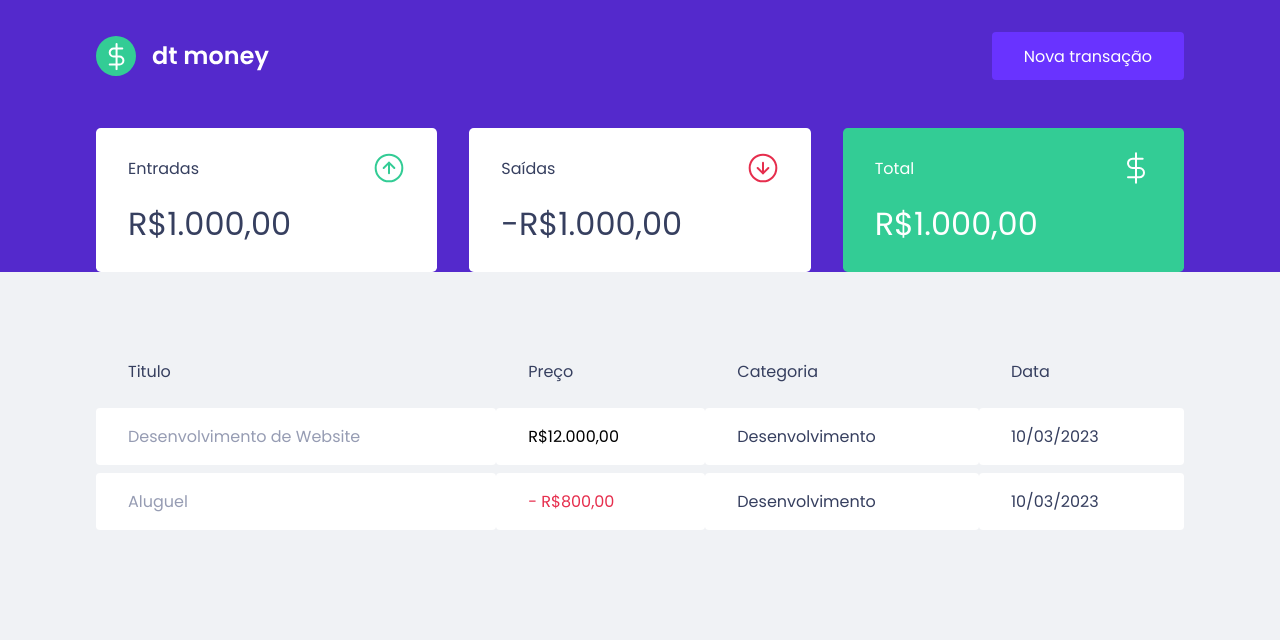
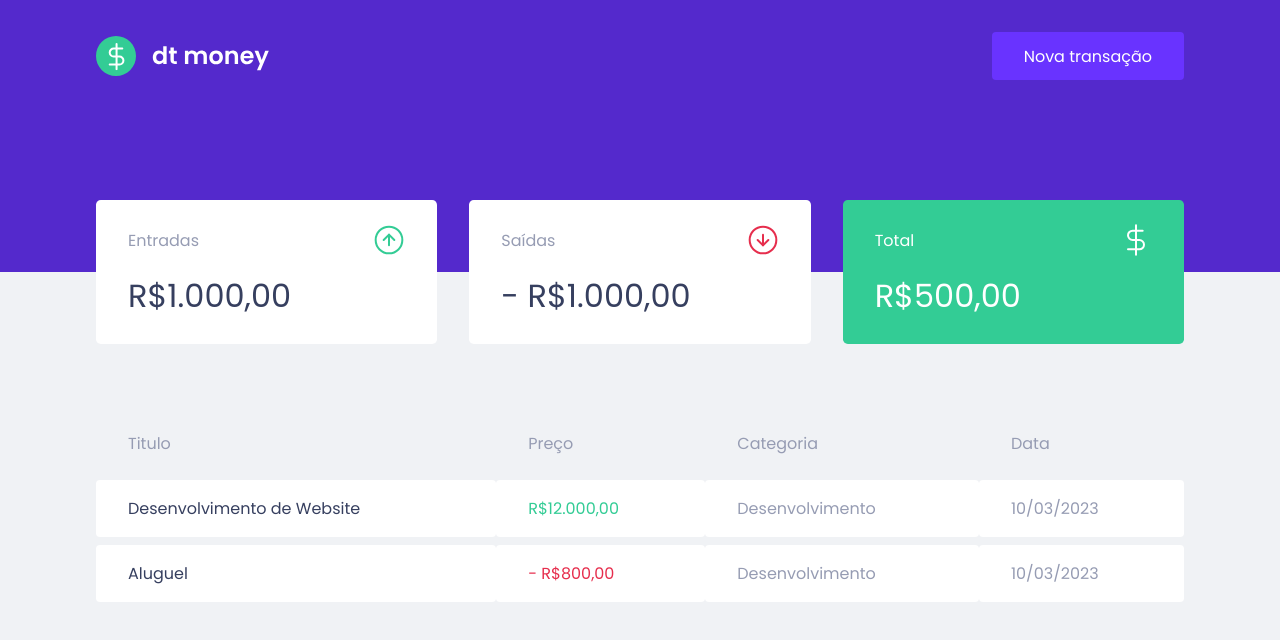
Before and after one commit to LuisNettoo/dtmoney-reactjs, a React (Create React App) app: page / in a window 1280 px wide. Shown: the top 640 px of the page. Built offline with nearby package versions, Linux system fonts and the light colour scheme.

Commit message:
Styles Modify

```diff
--- a/src/components/Summary/index.tsx
+++ b/src/components/Summary/index.tsx
@@ -18,14 +18,14 @@ export const Summary = () => {
           <p>Saídas</p>
           <img src={saidasImg} alt="Entradas" />
         </header>
-        <strong>-R$1.000,00</strong>
+        <strong>- R$1.000,00</strong>
       </div>
       <div>
         <header>
           <p>Total</p>
           <img src={totalImg} alt="Entradas" />
         </header>
-        <strong>R$1.000,00</strong>
+        <strong className="total">R$500,00</strong>
       </div>
     </Container>
   );
--- a/src/components/Summary/styles.ts
+++ b/src/components/Summary/styles.ts
@@ -4,7 +4,7 @@ export const Container = styled.div`
   display: grid;
   grid-template-columns: repeat(3, 1fr);
   gap: 2rem;
-  margin-top: -10rem;
+  margin-top: -5.5rem;
 
   div {
     background-color: var(--shape);
@@ -24,10 +24,15 @@ export const Container = styled.div`
       font-size: 2rem;
       font-weight: 500;
       line-height: 3rem;
+      color: var(--text-body);
+
+      &.total {
+        color: #fff;
+      }
     }
 
     &:last-child {
-      background: #33CC95;
+      background: var(--green);
       color: #fff;
     }
   }
--- a/src/styles/global.ts
+++ b/src/styles/global.ts
@@ -7,8 +7,9 @@ export const GlobalStyles = createGlobalStyle`
     --red: #E62E4D;
     --blue: #5429CC;
     --blue-light: #6933FF;
-    --text-title: #363F5F;
-    --text-body: #969CB3;
+    --green: #33CC95;
+    --text-title: #969CB3;
+    --text-body: #363F5F ;
     --shape: #FFFFFF;
   }
 
```
